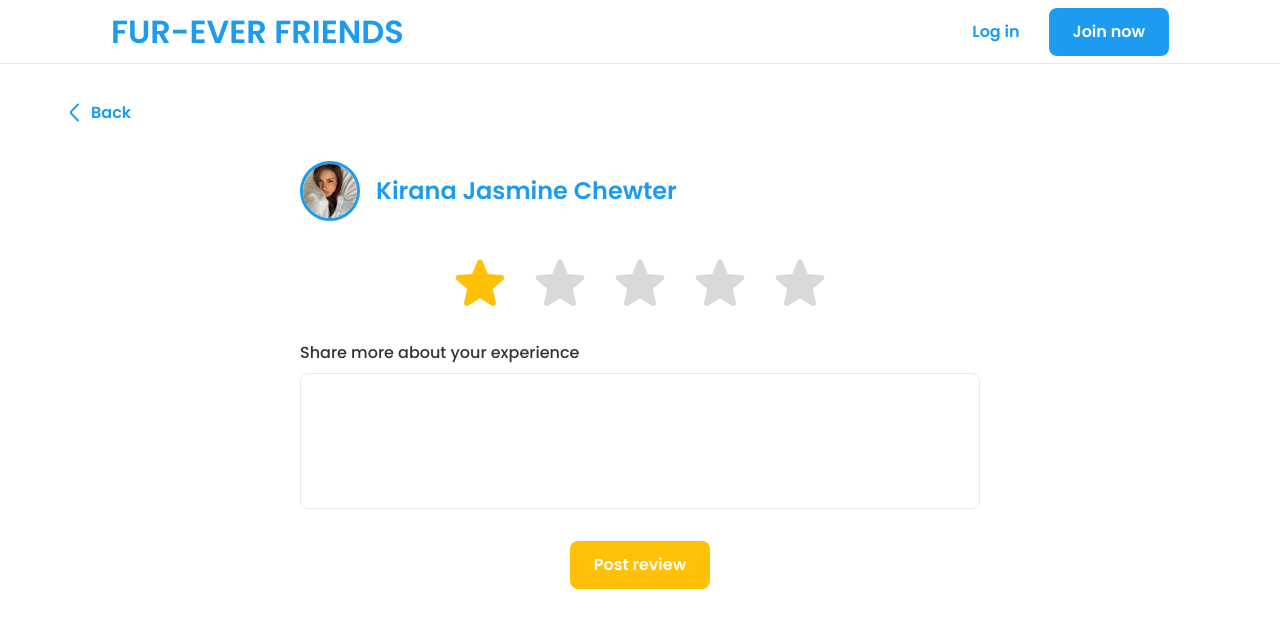
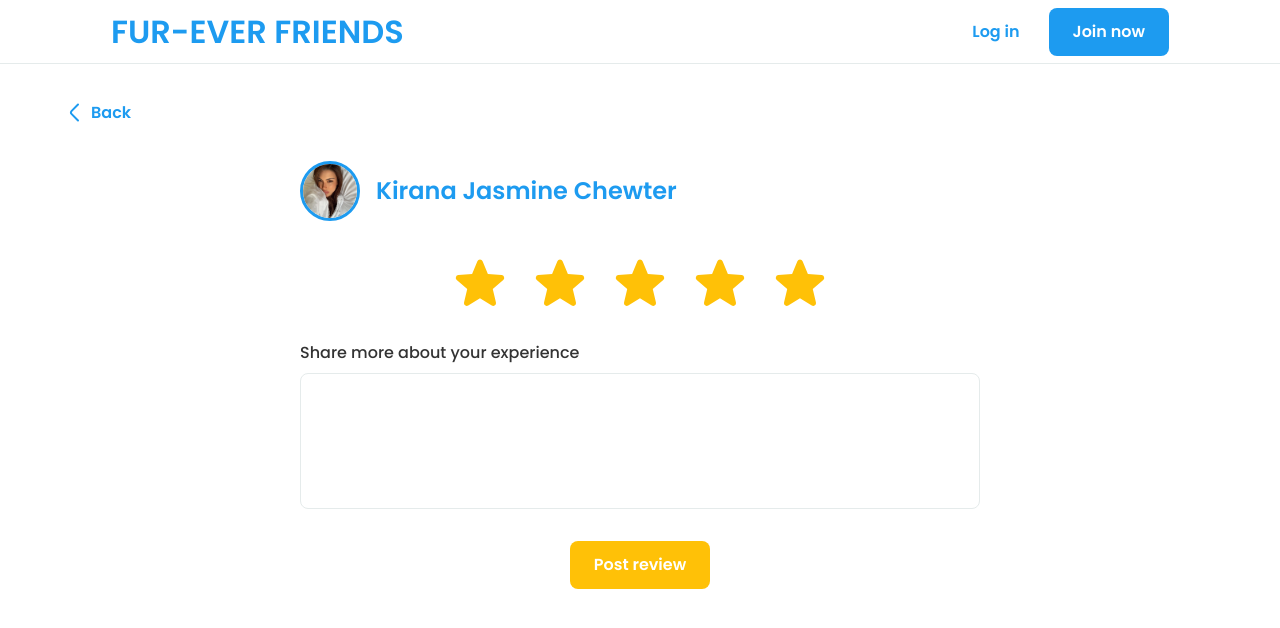
Before and after one commit to jetsarew/fur-ever-friends-frontend, a Next.js app: page /activity/1/review/1 in a window 1280 px wide. Shown: the top 628 px of the page. Built offline with nearby package versions, Linux system fonts and the light colour scheme.

Commit message:
reviewww

```diff
--- a/src/app/(overview)/activity/(overview)/[id]/payment/[requestId]/page.tsx
+++ b/src/app/(overview)/activity/(overview)/[id]/payment/[requestId]/page.tsx
@@ -1,6 +1,6 @@
 import Image from "next/image"
 
-export default function PaymentPage({ params }: {
+export default function PaymentPage({  }: {
     params: { id: string, requestId: string }
 }
 ){
--- a/src/app/(overview)/activity/(overview)/[id]/review/[petSitterId]/page.tsx
+++ b/src/app/(overview)/activity/(overview)/[id]/review/[petSitterId]/page.tsx
@@ -1,9 +1,14 @@
 "use client";
 
-import TextArea from "@/components/Input/TextArea";
+
 import { StarIcon } from "@heroicons/react/16/solid";
 import Image from "next/image";
-import { useState } from "react";
+
+import { activityService } from "@/services/activity.service";
+import { useFormik } from "formik";
+import { createReviewValidationSchema, CreateReviewValue, emptyCreateReviewValue } from "@/app/constants/formik/create_review.formik";
+import ValidatedInput from "@/components/Input/ValidatedInput";
+import { getFieldProps } from "@/utils/getFieldProps";
 
 export default function ActivityReviewPage({ params }: {
     params: { id: string, petSitterId: string }
@@ -11,12 +16,34 @@ export default function ActivityReviewPage({ params }: {
 ){
     console.log(params);
 
-    const [rating, setRating] = useState<number>(1);
+
+
+    const onReviewButtonClicked = async () => {
+        const response = await activityService.reviewActivity(
+          formik.values
+        );
+        console.log(response);
+      }
+
+      const formik = useFormik<CreateReviewValue>({
+        initialValues: {
+            ...emptyCreateReviewValue,
+            activityId: params.id,
+            petsitterId: params.petSitterId
+        },
+        validateOnChange: false,
+        enableReinitialize: true,
+        validationSchema: createReviewValidationSchema,
+        onSubmit: onReviewButtonClicked,
+    });
+
+    const contentInputProps = getFieldProps(formik, "content");
+
 
     //console.log(params.id);
 
     return (
-        <form className="w-[680px] mx-auto flex flex-col items-center gap-8">
+        <form className="w-[680px] mx-auto flex flex-col items-center gap-8" onSubmit={formik.handleSubmit} noValidate>
             <div className="w-full flex flex-col items-start gap-8">
                 <div className="flex flex-row items-center gap-4">
                     <Image
@@ -31,43 +58,47 @@ export default function ActivityReviewPage({ params }: {
                 <div className="w-full flex flex-row justify-center gap-5">
                     <button
                         type="button"
-                        onClick={() => setRating(1)}
+                        onClick={() => formik.setFieldValue("rating",1)}
                     >
                         <StarIcon className="w-[60px] h-[60px] text-golden-yellow"/>
                     </button>
                     <button
                         type="button"
-                        onClick={() => setRating(2)}
+                        onClick={() => formik.setFieldValue("rating",2)}
                     >
-                        <StarIcon className={`w-[60px] h-[60px] ${rating >= 2 ? "text-golden-yellow" : "text-light-gray2"}`}/>
+                        <StarIcon className={`w-[60px] h-[60px] ${formik.values.rating >= 2 ? "text-golden-yellow" : "text-light-gray2"}`}/>
                     </button>
                     <button
                         type="button"
-                        onClick={() => setRating(3)}
+                        onClick={() => formik.setFieldValue("rating",3)}
                     >
-                        <StarIcon className={`w-[60px] h-[60px] ${rating >= 3 ? "text-golden-yellow" : "text-light-gray2"}`}/>
+                        <StarIcon className={`w-[60px] h-[60px] ${formik.values.rating >= 3 ? "text-golden-yellow" : "text-light-gray2"}`}/>
                     </button>
                     <button
                         type="button"
-                        onClick={() => setRating(4)}
+                        onClick={() => formik.setFieldValue("rating",4)}
                     >
-                        <StarIcon className={`w-[60px] h-[60px] ${rating >= 4 ? "text-golden-yellow" : "text-light-gray2"}`}/>
+                        <StarIcon className={`w-[60px] h-[60px] ${formik.values.rating >= 4 ? "text-golden-yellow" : "text-light-gray2"}`}/>
                     </button>
                     <button
                         type="button"
-                        onClick={() => setRating(5)}
+                        onClick={() => formik.setFieldValue("rating",5)}
                     >
-                        <StarIcon className={`w-[60px] h-[60px] ${rating >= 5 ? "text-golden-yellow" : "text-light-gray2"}`}/>
+                        <StarIcon className={`w-[60px] h-[60px] ${formik.values.rating >= 5 ? "text-golden-yellow" : "text-light-gray2"}`}/>
                     </button>
                 </div>
             </div>
-            <TextArea
-                label={"Share more about your experience"}
-                width={"w-full"}
-                height={"h-[136px]"}
-                onChange={() => {}}
-            />
-            <button className="px-6 py-4 flex flex-row justify-between items-center rounded-lg text-button text-white bg-golden-yellow">Post review</button>
+            <ValidatedInput
+            {...contentInputProps}
+            label="Share more about your experience"
+            containerStyle="relative w-full flex flex-col gap-3"
+            labelStyle="text-body-bold "
+            height="h-[136px]"
+            value={formik.values.content}
+            onTextAreaChange={(e) => formik.setFieldValue("content", e.target.value)}
+            type="textarea"/>
+
+            <button className="px-6 py-4 flex flex-row justify-between items-center rounded-lg text-button text-white bg-golden-yellow" type="submit">Post review</button>
         </form>
     );
 }
--- a/src/app/(overview)/example/page.tsx
+++ b/src/app/(overview)/example/page.tsx
@@ -117,7 +117,7 @@ export default function Home() {
 
   const onCreateRequestButtonClicked = async () => {
     const response = await requestService.createRequest({
-      activityId: "c7a8965d-d3d1-4082-941a-cb0f418d7e2e",
+      activityId: "fdaf65cd-1bef-4373-bf31-45c9009d923e",
       price: 50,
       message: "Absolutely stunning!",
     })
@@ -125,7 +125,7 @@ export default function Home() {
   }
 
   const onAcceptRequestButtonClicked = async () => {
-    const response = await requestService.acceptRequest("71a1dbf8-9159-4de8-a7af-f08a90d433e4");
+    const response = await requestService.acceptRequest("7c5aab5b-8b29-4e03-87c5-0a64a1fb994f");
     console.log(response);
   }
 
--- /dev/null
+++ b/src/app/constants/formik/create_review.formik.ts
@@ -0,0 +1,20 @@
+import { stringNotEmptyValidator } from "@/utils/validator";
+import * as yup from "yup";
+
+export type CreateReviewValue = {
+    activityId: string;
+    petsitterId: string;
+    content: string;
+    rating: number;
+};
+
+export const emptyCreateReviewValue = {
+    activityId: "",
+    petsitterId: "",
+    content: "",
+    rating: 5
+};
+
+export const createReviewValidationSchema = yup.object({
+    content: stringNotEmptyValidator
+});
```
